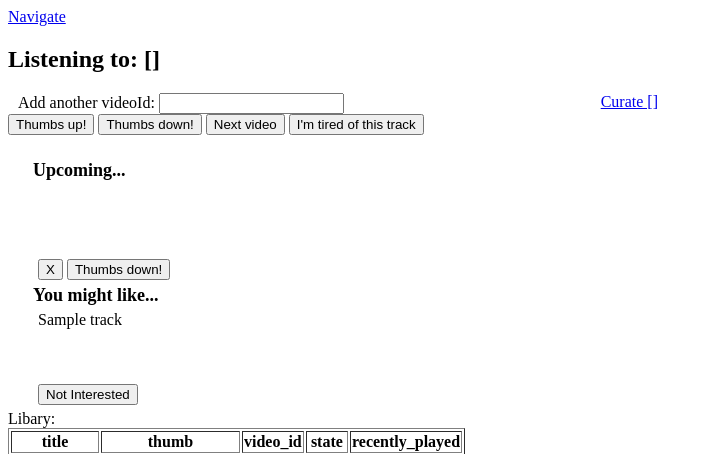
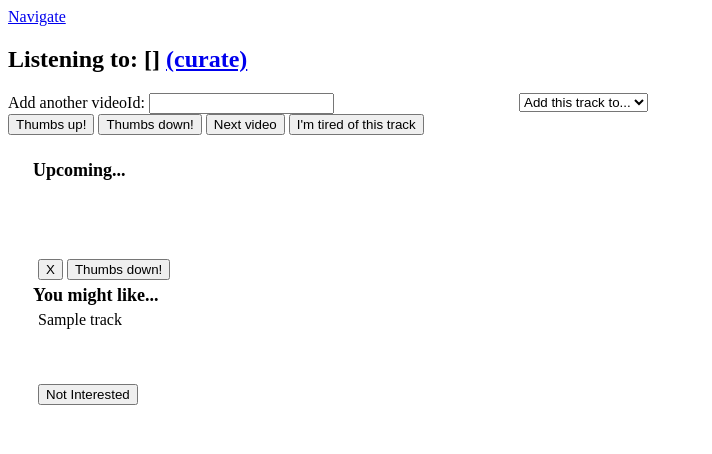
Before and after one commit to silverleaftree/momiji, a Python web app: template templates/playing.html in a window 1280 px wide. Shown: the top 454 px of the page, without its empty margins (0-712 px from the left). Run offline with Jinja, Linux system fonts and the light colour scheme; the template is opened without the code that fills it: most values are stand-ins (such as "Sample title", 1, 10 or a date in 2020); some libraries are stand-ins or nearby versions.

Commit message:
dropdown add track

```diff
--- a/static/playlist.css
+++ b/static/playlist.css
@@ -11,6 +11,7 @@
 }
 .player_controls {
   float: left;
+  width: 640px;
 }
 .yt_thumbnail {
   width: 135px;
@@ -36,10 +37,11 @@
   font-weight: bold;
   font-size: large;
 }
-.curate_link {
+
+.player_upper_right {
   float: right;
 }
-.add_video {
+.player_upper_left {
   float: left;
 }
 .player_column {
--- a/templates/new_playlist.html
+++ b/templates/new_playlist.html
@@ -3,7 +3,7 @@
 New playlist.
 <form action="../create_playlist/">
 Name: <input type="text" name="playlist" /> <br />
-Seed video id: <input type="text" name="video_id" /> <br />
+Seed video id: <input type="text" name="video_id" value="{{video_id}}"/> <br />
 <input type="submit" value="Submit" /> <br />
 </form>
 </body>
--- a/templates/playing.html
+++ b/templates/playing.html
@@ -18,6 +18,8 @@
       var currentId = "{{ video_id }}";
       var playlist = "{{ playlist }}";
 
+      // INITIALIZATION CODE
+
       var queue = new Array();
       {% for track in queue %}
         queue.push(make_track("{{ track.video_id }}", "{{ track.title }}"));
@@ -30,16 +32,12 @@
       var suggest_imgs = new Array();
 
 
-      // Start Youtube code
-      // 2. This code loads the IFrame Player API code asynchronously.
       var tag = document.createElement('script');
 
       tag.src = "https://www.youtube.com/iframe_api";
       var firstScriptTag = document.getElementsByTagName('script')[0];
       firstScriptTag.parentNode.insertBefore(tag, firstScriptTag);
 
-      // 3. This function creates an <iframe> (and YouTube player)
-      //    after the API code downloads.
       var player;
       function onYouTubeIframeAPIReady() {
         player = new YT.Player('player', {
@@ -53,9 +51,8 @@
         });
       }
 
-      // 4. The API will call this function when the video player is ready.
       function onPlayerReady(event) {
-
+        console.log("onplayerready called");
         for (var i = 0; i < QUEUE_SIZE; i++) {
           queue_titles.push(document.getElementById('queue_title_' + i));
           queue_imgs.push(document.getElementById('queue_img_' + i));
@@ -67,9 +64,8 @@
         refresh_suggestions();
       }
 
-      // 5. The API calls this function when the players state changes.
-      //    The function indicates that when playing a video (state=1),
-      //    the player should play for six seconds and then stop.
+      // PLAYER CODE
+
       function onPlayerStateChange(event) {
         if (event.data == YT.PlayerState.ENDED ) {
           finishedPlaying();
@@ -77,8 +73,6 @@
           startedPlaying();
         }
       }
-      // End youtube code
-
 
       function startedPlaying() {
         if (lastSeen != currentId) {
@@ -93,25 +87,7 @@
         });
       }
 
-      function nextVideo() {
-        currentId = queue.shift().video_id;
-        player.loadVideoById(currentId);
-        queue_another();
-      }
-
-      function queue_another() {
-        $.get("generate/?playlist=" + playlist, function(data) {
-          queue.push(parse_track(data));
-          refresh_queue();
-        });
-      }
-
-      function refresh_queue() {
-        for (var i = 0; i < QUEUE_SIZE; i++) {
-          queue_imgs[i].src = THUMB_PRE + queue[i].video_id + THUMB_POST;
-          queue_titles[i].innerHTML = queue[i].title.substring(0,35);
-        }
-      }
+      // ACTION FUNCTIONS
 
       function thumbsDown() {
         $.get(
@@ -139,11 +115,6 @@
           });
       }
 
-      function play_now(index) {
-        player.loadVideoById(queue[index].video_id);
-        remove_from_queue(index);
-      }
-
       function suggest_play_now(index) {
         player.loadVideoById(suggestions[index].video_id);
         $.get("modify_track/?playlist=" + playlist + "&video_id=" + suggestions[index].video_id + "&state=V", function(data) {
@@ -157,25 +128,52 @@
         });
       }
 
-      function refresh_suggestions() {
-        $.get("get_suggestions/?playlist=" + playlist, function(data) {
-          var parsed = data.split(DELIMITER);
-          suggestions = new Array();
-          for (var i = 0; i < QUEUE_SIZE; i++) {
-            suggestions.push(make_track(parsed[i*2], parsed[i*2 + 1]));
-          }
-          console.log("refreshed: " + suggestions);
-          for (var i = 0; i < QUEUE_SIZE; i++) {
-            suggest_imgs[i].src = THUMB_PRE + suggestions[i].video_id + THUMB_POST;
-            suggest_titles[i].innerHTML = suggestions[i].title.substring(0,35);
-          }
-        });
-      }
 
       function tired() {
         $.get("mark_played/?playlist=" + playlist + "&video_id=" + currentId + "&tired=1", function(data) {
           nextVideo();
         });
+      }
+
+      function on_add_track_select(sel) {
+        var value = sel.options[sel.selectedIndex].value;
+        if (value == "no_choice") {
+          console.log("default choice selected");
+        } else if (value == "a_new_playlist") {
+          window.location = "new_playlist/?video_id=" + currentId;
+        } else {
+          console.log("add to: " + value);
+          $.get("add_track/?playlist=" + value + "&video_id=" + currentId, function(data) {
+            alert("Track added!");
+          });
+        }
+      }
+
+      // HELPER FUNCTIONS
+
+      function nextVideo() {
+        currentId = queue.shift().video_id;
+        player.loadVideoById(currentId);
+        queue_another();
+      }
+
+      function queue_another() {
+        $.get("generate/?playlist=" + playlist, function(data) {
+          queue.push(parse_track(data));
+          refresh_queue();
+        });
+      }
+
+      function refresh_queue() {
+        for (var i = 0; i < QUEUE_SIZE; i++) {
+          queue_imgs[i].src = THUMB_PRE + queue[i].video_id + THUMB_POST;
+          queue_titles[i].innerHTML = queue[i].title.substring(0,35);
+        }
+      }
+
+      function play_now(index) {
+        player.loadVideoById(queue[index].video_id);
+        remove_from_queue(index);
       }
 
       function parse_track(response) {
@@ -193,24 +191,53 @@
         return track;
       }
 
+      function refresh_suggestions() {
+        $.get("get_suggestions/?playlist=" + playlist, function(data) {
+          var parsed = data.split(DELIMITER);
+          suggestions = new Array();
+          for (var i = 0; i < QUEUE_SIZE; i++) {
+            suggestions.push(make_track(parsed[i*2], parsed[i*2 + 1]));
+          }
+          for (var i = 0; i < QUEUE_SIZE; i++) {
+            suggest_imgs[i].src = THUMB_PRE + suggestions[i].video_id + THUMB_POST;
+            suggest_titles[i].innerHTML = suggestions[i].title.substring(0,35);
+          }
+          console.log("refreshed: " + suggestions);
+        });
+      }
+
     </script>
        <a href="/playapp/"> Navigate<a>
 
-    <h2> Listening to: {{ playlist }} </h2>
-  <div class="player_column">
+    <h2> Listening to: {{ playlist }} <a href="/playapp/curate/?playlist={{playlist}}">(curate)</a></h2>
+<div class="player_controls">
+  <div class="player_upper_left">
     <div class="add_video">
     <form action="/playapp/add_track/">
       <input type="hidden" name="playlist" value="{{ playlist }}" />
       Add another videoId: <input type="text" name="video_id" />
     </form>
     </div>
-    <div class="curate_link">
-      <a href="/playapp/curate/?playlist={{playlist}}">Curate {{playlist}}</a>
+  </div>
+  <div class="player_upper_right">
+    <form action="add_to_playlist">
+      <select onchange="on_add_track_select(this)">
+        <option value="no_choice">Add this track to...</option>
+        {% for p in playlists %}
+          {% if p.name != playlist %}
+          <option value="{{p.name}}">{{p.name}}</p>
+          {% endif %}
+        {% endfor %}
+        <option value="a_new_playlist">a new playlist...</option>
+      </select>
+    </form>
   </div>
 </div>
+
 <div class="player">
   <div id="player"></div>
 </div>
+
 <div id="player_controls">
   <button onclick="thumbsUp()">Thumbs up!</button>
   <button onclick="thumbsDown()">Thumbs down!</button>
@@ -232,6 +259,7 @@
     </div>
   {% endfor %}
 </div>
+
 <div class="video_queue">
   <div class="queue_header"> You might like...</div>
   {% for track in queue %}
@@ -246,58 +274,5 @@
   {% endfor %}
 </div>
 
-
-{% if library %}
-<div class="player_debug">
-  Libary:
-  <table border=1>
-  <tr>
-    <th> title </th>
-    <th> thumb </th>
-    <th> video_id </th>
-    <th> state </th>
-    <th> recently_played </th>
-  </tr>
-  {% for track in library %}
-  <tr>
-    <td> {{track.title}} </td>
-    <td>
-      <a href="/playapp/?playlist={{playlist}}&video_id={{track.video_id}}">
-      <img class="yt_thumbnail" src="http://i3.ytimg.com/vi/{{track.video_id}}/hqdefault.jpg" height="100" />
-      </a>
-    </td>
-    <td> {{track.video_id}} </td>
-    <td> {{track.state}} </td>
-    <td> {{track.recently_played}} </td>
-  </tr>
-  {% endfor %}
-  </table>
-
-  Upcoming:
-  <table border=1>
-  <tr>
-    <th> title </th>
-    <th> thumb </th>
-    <th> video_id </th>
-    <th> weight </th>
-    <th> recently_played </th>
-  </tr>
-  {% for track in upcoming %}
-  <tr>
-    <td> {{track.title}} </td>
-    <td>
-      <a href="/playapp/?playlist={{playlist}}&video_id={{track.video_id}}">
-      <img src="http://i3.ytimg.com/vi/{{track.video_id}}/hqdefault.jpg" height="100" />
-      </a>
-    </td>
-    <td> {{track.video_id}} </td>
-    <td> {{track.weight}} </td>
-    <td> {{track.recently_played}} </td>
-  </tr>
-  {% endfor %}
-
-</table>
-</div>
-{% endif %}
 </body>
 </html>
```
Also changed, not shown: views.py (+4 -7 lines), 1 other file. Lines whose indentation alone changed are shown as unchanged.
